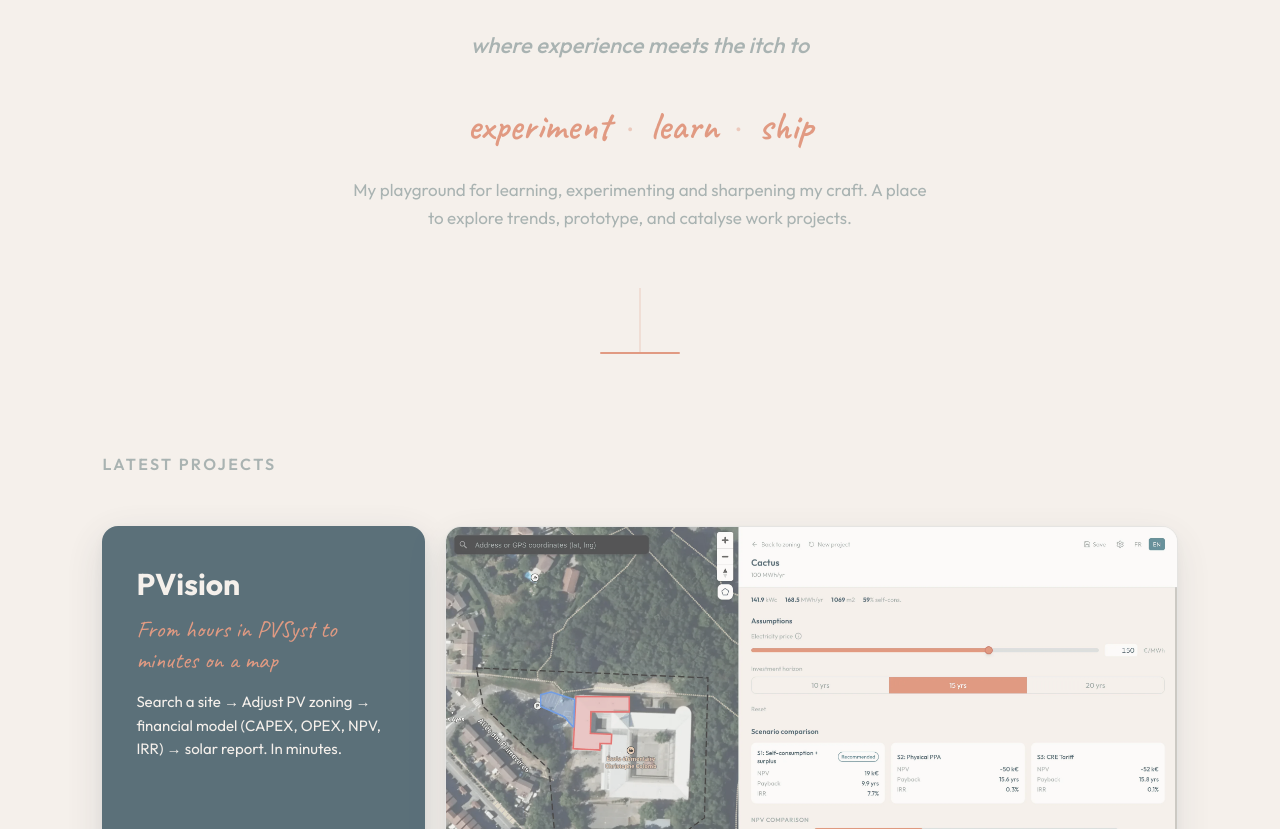
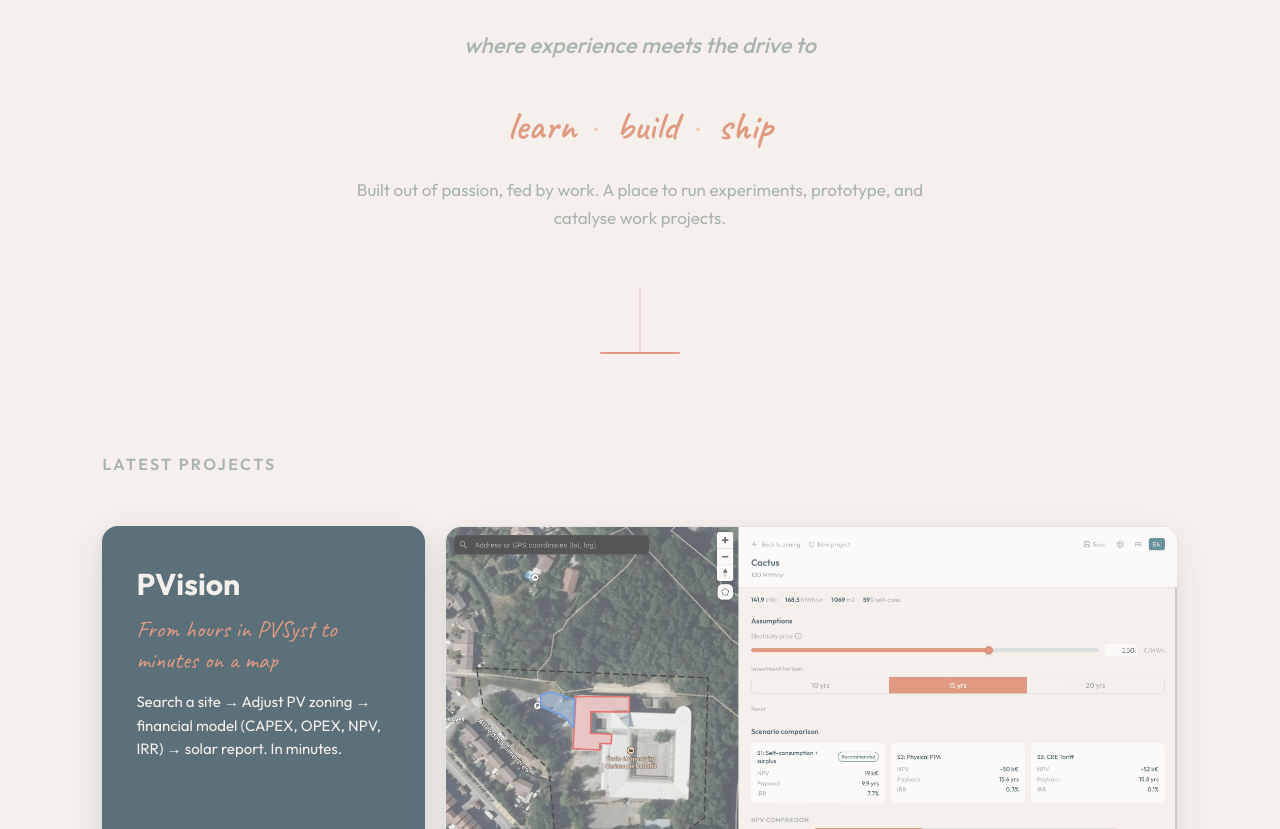
Before and after one commit to adrienbeton/makilab, a website: page index.html in a window 1280 px wide. Shown: the part 3610-4439 px from the top of the page. Drawn offline with nearby package versions, Linux system fonts and the light colour scheme.

Commit message:
copy(pivot): tighten tagline and blurb — learn·build·ship
Co-Authored-By: Claude Sonnet 4.6 <noreply@anthropic.com>

```diff
--- a/index.html
+++ b/index.html
@@ -917,8 +917,8 @@
       <div class="pivot-inner">
         <p class="pivot-setup">meet</p>
         <img class="pivot-logo" src="assets/makilab-wordmark-dark.svg?v=clean" alt="MakiLab" />
-        <p class="pivot-tagline"><span class="pivot-lead">where experience meets the itch to</span><br/><span class="pivot-verbs"><span class="pivot-verb">experiment</span><span class="pivot-sep">·</span><span class="pivot-verb">learn</span><span class="pivot-sep">·</span><span class="pivot-verb">ship</span></span></p>
-        <p class="pivot-blurb">My playground for learning, experimenting and sharpening my craft. A place to explore trends, prototype, and catalyse work projects.</p>
+        <p class="pivot-tagline"><span class="pivot-lead">where experience meets the drive to</span><br/><span class="pivot-verbs"><span class="pivot-verb">learn</span><span class="pivot-sep">·</span><span class="pivot-verb">build</span><span class="pivot-sep">·</span><span class="pivot-verb">ship</span></span></p>
+        <p class="pivot-blurb">Built out of passion, fed by work. A place to run experiments, prototype, and catalyse work projects.</p>
       </div>
     </section>
 
```
